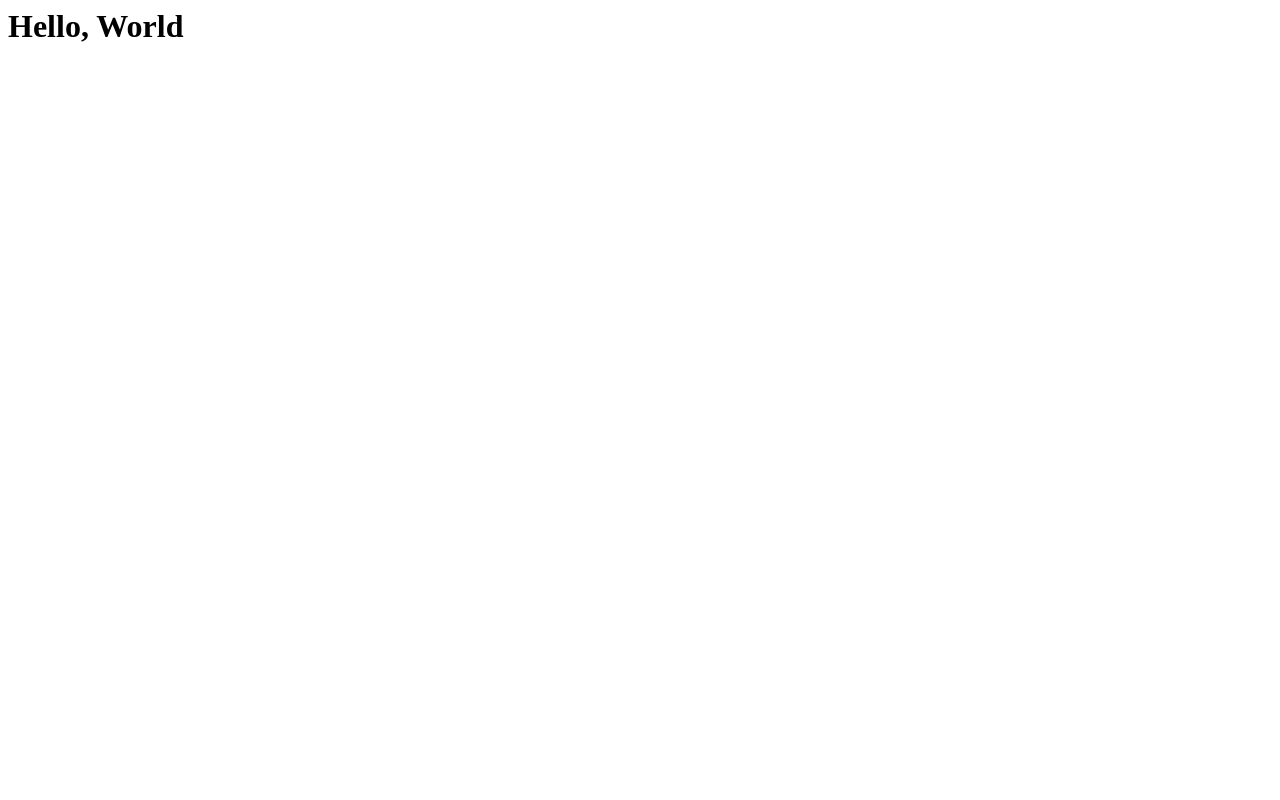
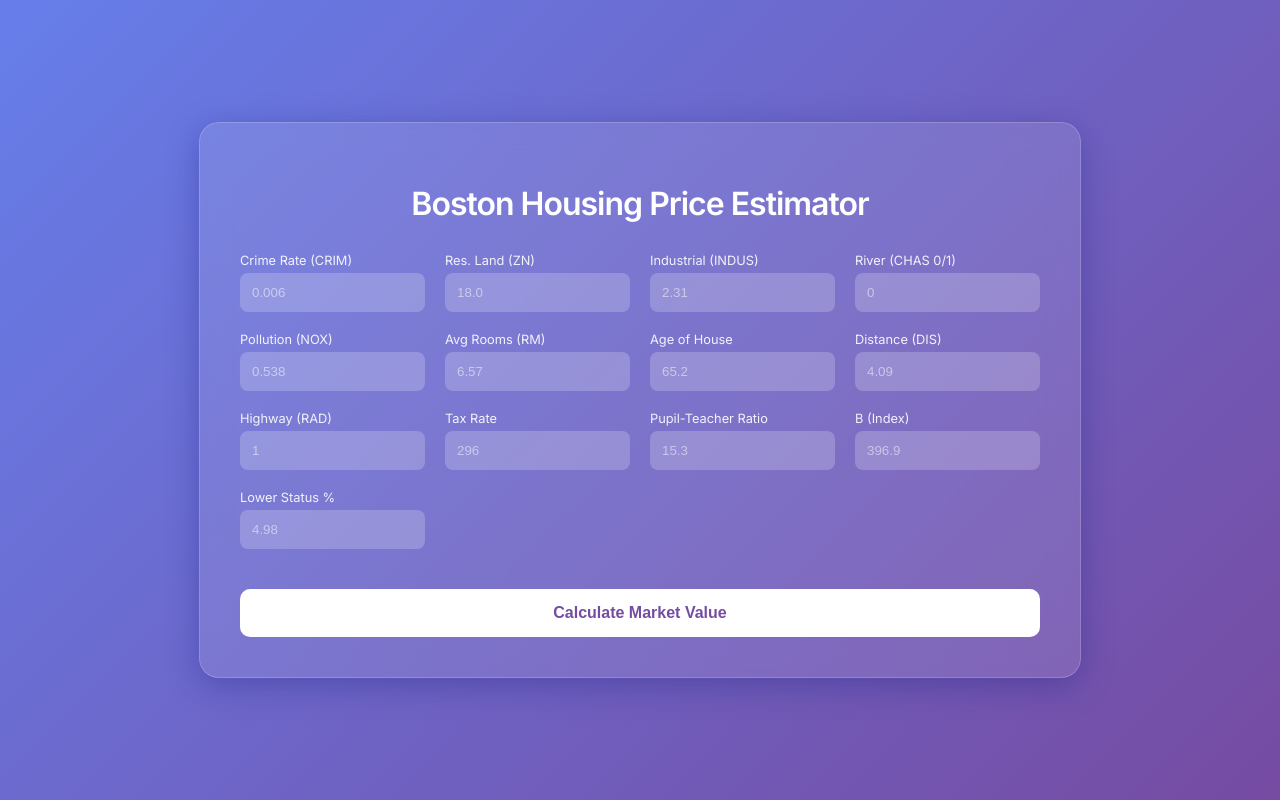
Before and after one commit to ravalansh284-wq/bostonhousepricing, a Flask app: page / in a window 1280 px wide. Before the commit the page is almost empty. Run offline with Flask 3, Linux system fonts and the light colour scheme; parts of the project's set-up code (start-up, migrations or seed data) failed here and were passed over.

Commit message:
New commit to my Home and app file and my web app is ready

```diff
--- a/app.py
+++ b/app.py
@@ -25,5 +25,13 @@ def predict_api():
 
     return jsonify(output[0])
 
+@app.route('/predict',methods=['POST'])
+def predict():
+    data = [float(x) for x in request.form.values()]
+    final_input=scaler.transform(np.array(data).reshape(1,-1))
+    output=model.predict(final_input)
+    return render_template("home.html",prediction_text="The House price prediction is  {}".format(output ))
+
+
 if __name__=="__main__":
     app.run(debug=True)
--- a/templates/home.html
+++ b/templates/home.html
@@ -1,3 +1,182 @@
-<h1>
-    Hello, World
-</h1>
+<!DOCTYPE html>
+<html lang="en">
+<head>
+    <meta charset="UTF-8">
+    <meta name="viewport" content="width=device-width, initial-scale=1.0">
+    <title>Boston Real Estate Predictor</title>
+    <link href="https://fonts.googleapis.com/css2?family=Inter:wght@300;400;600&display=swap" rel="stylesheet">
+    <style>
+        :root {
+            --primary-color: #4f46e5;
+            --bg-gradient: linear-gradient(135deg, #667eea 0%, #764ba2 100%);
+        }
+
+        body {
+            font-family: 'Inter', sans-serif;
+            background: var(--bg-gradient);
+            height: 100vh;
+            margin: 0;
+            display: flex;
+            align-items: center;
+            justify-content: center;
+            color: #fff;
+        }
+
+        .container {
+            background: rgba(255, 255, 255, 0.1);
+            backdrop-filter: blur(15px);
+            border-radius: 20px;
+            padding: 40px;
+            width: 90%;
+            max-width: 800px;
+            box-shadow: 0 8px 32px 0 rgba(31, 38, 135, 0.37);
+            border: 1px solid rgba(255, 255, 255, 0.18);
+        }
+
+        h1 {
+            text-align: center;
+            font-weight: 600;
+            margin-bottom: 30px;
+            letter-spacing: -1px;
+        }
+
+        .form-grid {
+            display: grid;
+            grid-template-columns: repeat(auto-fit, minmax(180px, 1fr));
+            gap: 20px;
+        }
+
+        .input-group {
+            display: flex;
+            flex-direction: column;
+        }
+
+        label {
+            font-size: 0.8rem;
+            margin-bottom: 5px;
+            opacity: 0.9;
+        }
+
+        input {
+            padding: 12px;
+            border-radius: 8px;
+            border: none;
+            background: rgba(255, 255, 255, 0.2);
+            color: white;
+            outline: none;
+            transition: 0.3s;
+        }
+
+        input:focus {
+            background: rgba(255, 255, 255, 0.3);
+            box-shadow: 0 0 10px rgba(255,255,255,0.1);
+        }
+
+        input::placeholder {
+            color: rgba(255, 255, 255, 0.5);
+        }
+
+        button {
+            grid-column: 1 / -1;
+            margin-top: 20px;
+            padding: 15px;
+            border-radius: 10px;
+            border: none;
+            background: #fff;
+            color: #764ba2;
+            font-weight: 600;
+            font-size: 1rem;
+            cursor: pointer;
+            transition: transform 0.2s,
+        }
+
+        button:hover {
+            transform: translateY(-2px);
+            background: #f0f0f0;
+        }
+
+       .result {
+    margin-top: 30px;
+    text-align: center;
+    font-size: 1.5rem;
+    font-weight: 600;
+    padding: 20px;
+    border-radius: 10px;
+    background: rgba(255, 255, 255, 0.15);
+}
+
+    </style>
+</head>
+<body>
+
+<div class="container">
+    <h1>Boston Housing Price Estimator</h1>
+
+    <form action="{{ url_for('predict')}}" method="post">
+        <div class="form-grid">
+            <div class="input-group">
+                <label>Crime Rate (CRIM)</label>
+                <input type="number" step="any" name="CRIM" placeholder="0.006" required>
+            </div>
+            <div class="input-group">
+                <label>Res. Land (ZN)</label>
+                <input type="number" step="any" name="ZN" placeholder="18.0" required>
+            </div>
+            <div class="input-group">
+                <label>Industrial (INDUS)</label>
+                <input type="number" step="any" name="INDUS" placeholder="2.31" required>
+            </div>
+            <div class="input-group">
+                <label>River (CHAS 0/1)</label>
+                <input type="number" name="CHAS" placeholder="0" required>
+            </div>
+            <div class="input-group">
+                <label>Pollution (NOX)</label>
+                <input type="number" step="any" name="NOX" placeholder="0.538" required>
+            </div>
+            <div class="input-group">
+                <label>Avg Rooms (RM)</label>
+                <input type="number" step="any" name="RM" placeholder="6.57" required>
+            </div>
+            <div class="input-group">
+                <label>Age of House</label>
+                <input type="number" step="any" name="AGE" placeholder="65.2" required>
+            </div>
+            <div class="input-group">
+                <label>Distance (DIS)</label>
+                <input type="number" step="any" name="DIS" placeholder="4.09" required>
+            </div>
+            <div class="input-group">
+                <label>Highway (RAD)</label>
+                <input type="number" name="RAD" placeholder="1" required>
+            </div>
+            <div class="input-group">
+                <label>Tax Rate</label>
+                <input type="number" step="any" name="TAX" placeholder="296" required>
+            </div>
+            <div class="input-group">
+                <label>Pupil-Teacher Ratio</label>
+                <input type="number" step="any" name="PTRATIO" placeholder="15.3" required>
+            </div>
+            <div class="input-group">
+                <label>B (Index)</label>
+                <input type="number" step="any" name="B" placeholder="396.9" required>
+            </div>
+            <div class="input-group">
+                <label>Lower Status %</label>
+                <input type="number" step="any" name="LSTAT" placeholder="4.98" required>
+            </div>
+
+            <button type="submit">Calculate Market Value</button>
+        </div>
+    </form>
+
+    {% if prediction_text %}
+    <div class="result">
+        {{ prediction_text }}
+    </div>
+    {% endif %}
+</div>
+
+</body>
+</html>
```
